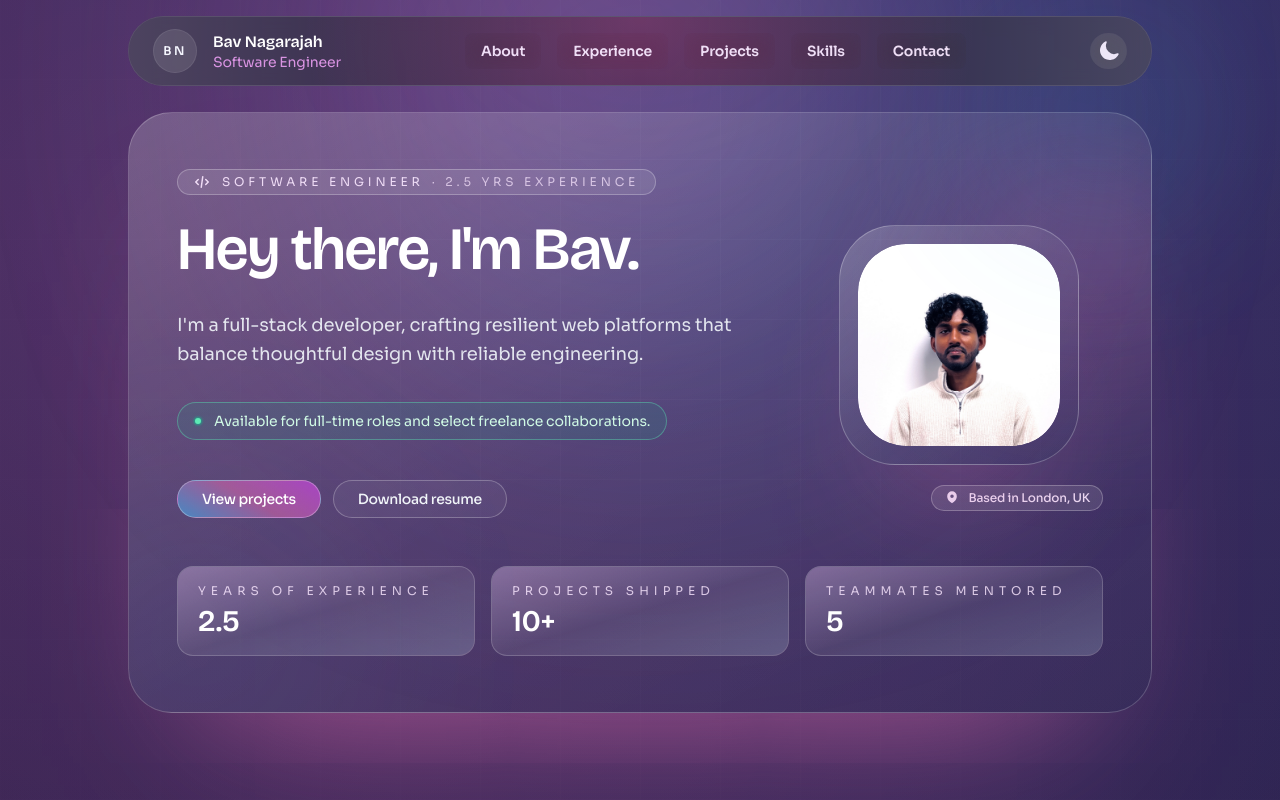
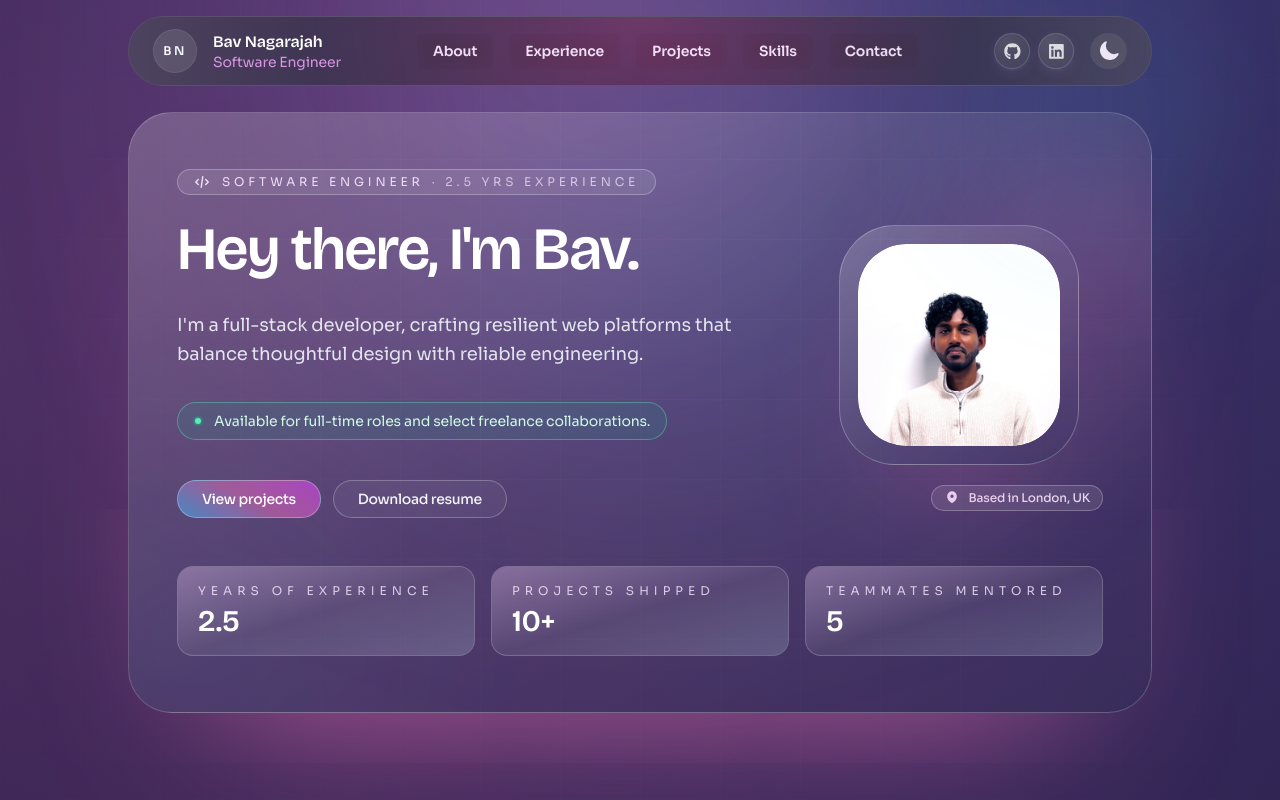
Before and after one commit to bav-07/personal-portfolio, a Next.js app: page / in a window 1280 px wide. Shown: the top 800 px of the page. Built offline with nearby package versions, Linux system fonts and the light colour scheme.

Commit message:
Github + Linkedin icons

```diff
--- a/app/globals.css
+++ b/app/globals.css
@@ -487,6 +487,32 @@ body[data-theme="light"] ::selection {
   align-items: center;
 }
 
+/* Social icon links */
+.site-header__social-link {
+  background: radial-gradient(circle at 30% 25%, rgba(255,255,255,0.12), rgba(255,255,255,0.04));
+  backdrop-filter: blur(12px) saturate(1.15);
+  -webkit-backdrop-filter: blur(12px) saturate(1.15);
+  transition: background 0.35s ease, border-color 0.35s ease, color 0.3s ease, box-shadow 0.45s ease;
+  box-shadow: 0 4px 18px -8px rgba(244,114,182,0.35), 0 2px 6px -3px rgba(56,189,248,0.3);
+}
+.site-header__social-link:hover {
+  background: radial-gradient(circle at 35% 30%, rgba(255,255,255,0.22), rgba(255,255,255,0.06));
+  border-color: rgba(255,255,255,0.55) !important;
+  box-shadow: 0 6px 24px -10px rgba(244,114,182,0.45), 0 3px 10px -4px rgba(56,189,248,0.35);
+}
+[data-theme="light"] .site-header__social-link {
+  background: radial-gradient(circle at 35% 30%, rgba(255,255,255,0.8), rgba(238,232,255,0.65));
+  color: #2a1655 !important;
+  border-color: rgba(168,85,247,0.35) !important;
+  box-shadow: 0 4px 18px -8px rgba(147,112,219,0.35), 0 2px 6px -3px rgba(147,112,219,0.25);
+}
+[data-theme="light"] .site-header__social-link:hover {
+  background: radial-gradient(circle at 40% 35%, rgba(255,255,255,0.92), rgba(246,240,255,0.82));
+  border-color: rgba(124,58,237,0.55) !important;
+  color: #140a2d !important;
+  box-shadow: 0 6px 24px -10px rgba(147,112,219,0.42), 0 3px 10px -4px rgba(109,40,217,0.3);
+}
+
 body[data-theme="light"] .text-white,
 body[data-theme="light"] .text-slate-50\/95,
 body[data-theme="light"] .text-slate-100 {
--- a/components/layout/site-header.tsx
+++ b/components/layout/site-header.tsx
@@ -4,6 +4,7 @@ import type { NavItem, Profile } from "@/data/portfolio";
 import { getInitials } from "@/lib/get-initials";
 import { ThemeToggle } from "@/components/common/theme-toggle";
 import { Bars3Icon, XMarkIcon } from "@heroicons/react/24/outline";
+import { FaGithub, FaLinkedin } from "react-icons/fa";
 import { useCallback, useEffect, useRef, useState } from "react";
 
 type SiteHeaderProps = {
@@ -103,6 +104,26 @@ export function SiteHeader({ profile, navItems }: SiteHeaderProps) {
         </nav>
 
         <div className="site-header__actions flex items-center gap-3">
+          <div className="hidden md:flex items-center gap-2 pr-1">
+            <a
+              href={profile.github}
+              target="_blank"
+              rel="noopener noreferrer"
+              aria-label="GitHub profile"
+              className="site-header__social-link relative inline-flex h-9 w-9 items-center justify-center rounded-full border border-white/15 text-white/80 hover:text-white hover:border-white/40 transition-colors"
+            >
+              <FaGithub className="h-[1.05rem] w-[1.05rem]" />
+            </a>
+            <a
+              href={profile.linkedin}
+              target="_blank"
+              rel="noopener noreferrer"
+              aria-label="LinkedIn profile"
+              className="site-header__social-link relative inline-flex h-9 w-9 items-center justify-center rounded-full border border-white/15 text-white/80 hover:text-white hover:border-white/40 transition-colors"
+            >
+              <FaLinkedin className="h-[1.05rem] w-[1.05rem]" />
+            </a>
+          </div>
           <ThemeToggle />
           {/* Mobile menu toggle */}
           <button
--- a/components/sections/hero-section.tsx
+++ b/components/sections/hero-section.tsx
@@ -135,7 +135,7 @@ function HeroAvatar({ name }: HeroAvatarProps) {
               alt={`${name} profile picture`}
               width={240}
               height={240}
-              className="relative rounded-[3rem] object-cover hover:scale-160 transition-transform duration-500"
+              className="relative rounded-[3rem] object-cover"
               onError={() => setImageError(true)}
               priority
             />
--- a/data/portfolio.ts
+++ b/data/portfolio.ts
@@ -5,6 +5,8 @@ export type Profile = {
   summary: string;
   availability: string;
   email: string;
+  github: string;
+  linkedin: string;
 };
 
 export type NavItem = {
@@ -58,6 +60,8 @@ export const profile: Profile = {
     "I'm a full-stack developer, crafting resilient web platforms that balance thoughtful design with reliable engineering.",
   availability: "Available for full-time roles and select freelance collaborations.",
   email: "bavaharsan.nagarajah@gmail.com",
+  github: "https://github.com/bav-07",
+  linkedin: "https://linkedin.com/in/bavaharsan-nagarajah",
 };
 
 export const navItems: NavItem[] = [
@@ -154,20 +158,21 @@ export const skillGroups: SkillGroup[] = [
       "React",
       "Next.js",
       "Node.js",
+      "Express",
+      "Java",
+      "Spring Boot",
       "GraphQL",
       "MongoDB",
-      "Java",
-      "Spring Boot"
     ],
   },
   {
     title: "Front-End",
     skills: [
       "Design Systems",
+      "Styled Components",
       "Responsive UI",
       "Accessibility",
-      "SSR/SSG",
-      "Styled Components",
+      "Figma",
     ],
   },
   {
@@ -175,18 +180,9 @@ export const skillGroups: SkillGroup[] = [
     skills: [
       "Playwright",
       "Jest",
-      "Unit Testing",
-      "E2E Testing",
-      "Mocking",
-    ],
-  },
-  {
-    title: "Architecture",
-    skills: [
-      "API Design",
-      "Selectors",
-      "Data Handling",
-      "Modularity",
+      "Unit Tests",
+      "E2E Tests",
+      "API Mocking",
     ],
   },
   {
@@ -194,20 +190,28 @@ export const skillGroups: SkillGroup[] = [
     skills: [
       "Git",
       "CI/CD",
-      "OTEL",
+      "Octopus",
+      "Concourse",
+      "Jenkins",
+      "Swagger",
+      "Postman",
+    ],
+  },
+  {
+    title: "Monitoring",
+    skills: [
+      "OpenTelemetry",
       "Kibana",
       "Grafana",
-      "Swagger",
-      "Postman",
+      "Dynatrace",
     ],
   },
   {
     title: "Collaboration",
     skills: [
       "Mentoring",
-      "Pairing",
+      "Pair Programming",
       "A/B Testing",
-      "Figma",
       "Code Reviews",
     ],
   },
--- a/package.json
+++ b/package.json
@@ -9,6 +9,7 @@
   },
   "dependencies": {
     "@heroicons/react": "^2.2.0",
+    "react-icons": "^5.2.1",
     "framer-motion": "^12.23.16",
     "next": "15.5.3",
     "react": "19.1.0",
```
Also changed, not shown: 1 other file (tests, documents, lock files or other folders).
